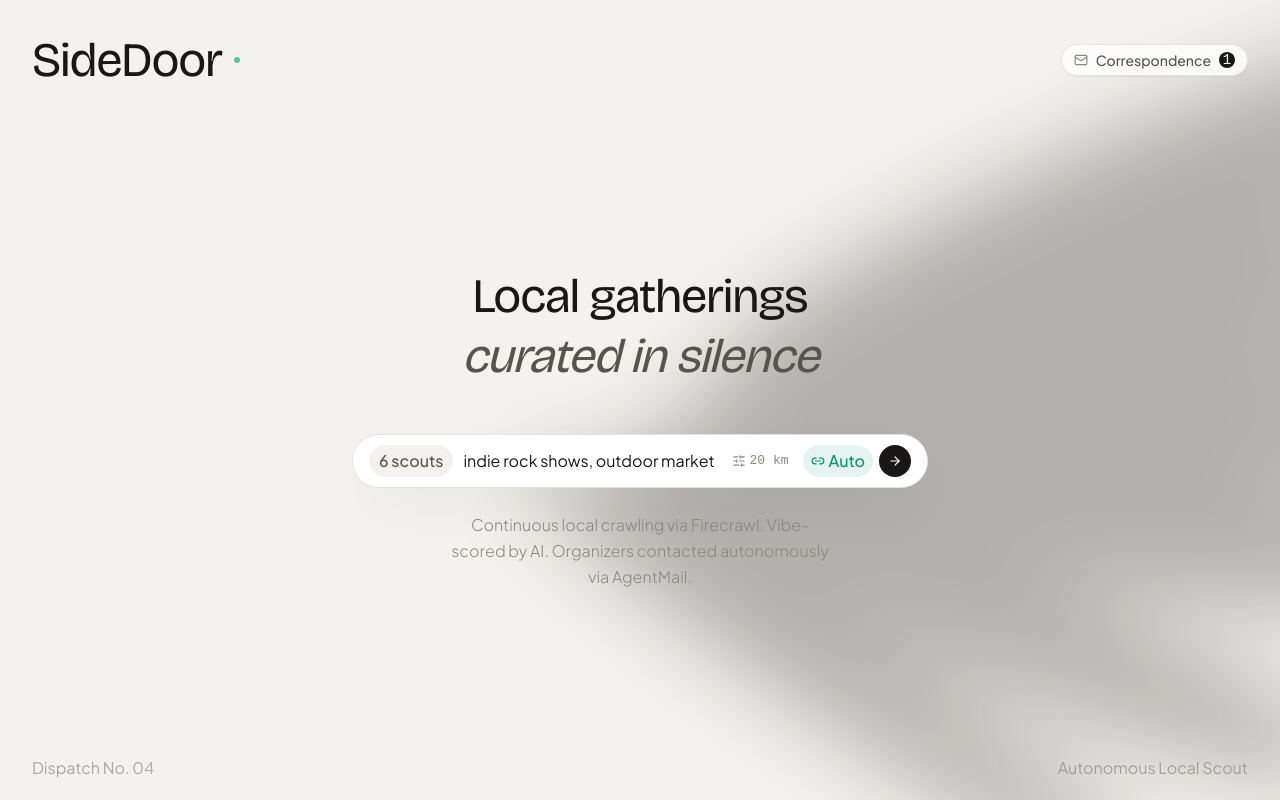
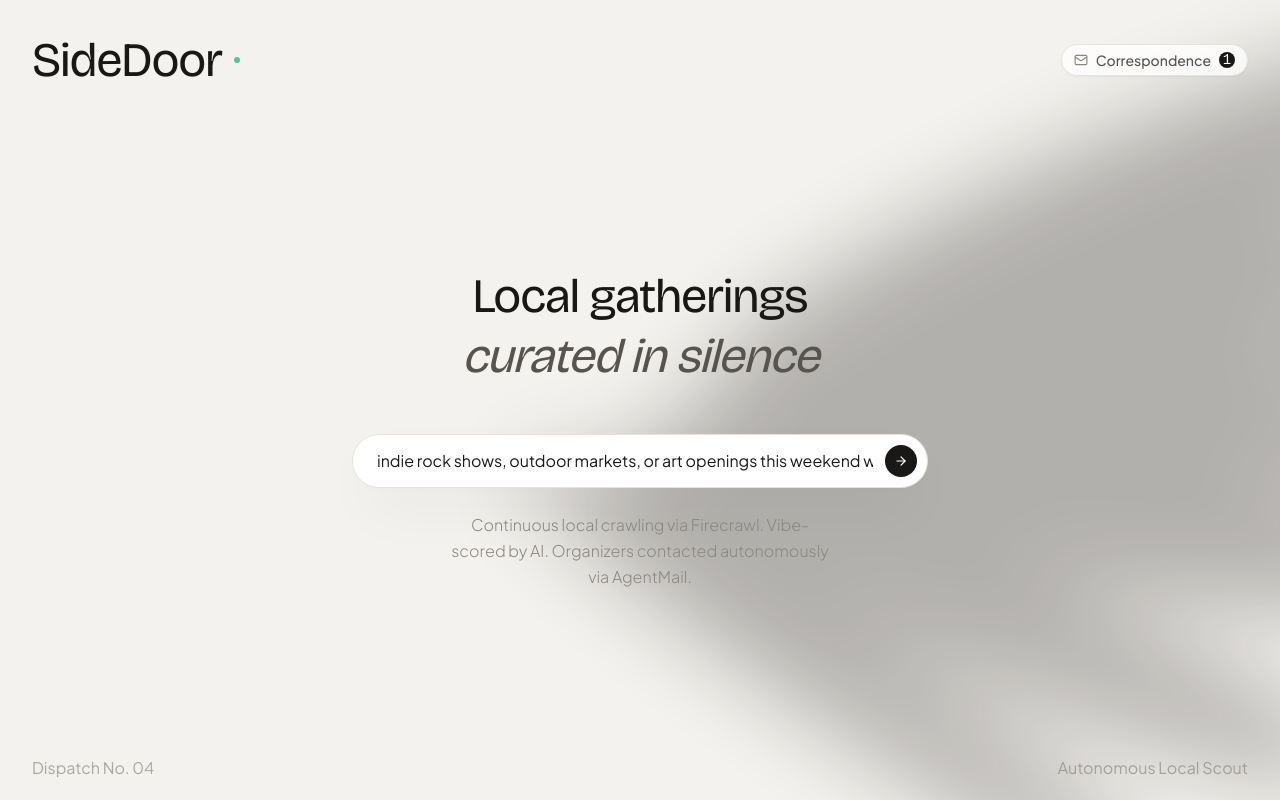
Before and after one commit to 1ewig/sidedoor-convex, a Next.js app: page / in a window 1280 px wide. Built offline with nearby package versions, Linux system fonts and the light colour scheme.

Commit message:
feat: simplify floating dock to ultra-minimal chat input

```diff
--- a/src/app/page.client.tsx
+++ b/src/app/page.client.tsx
@@ -11,11 +11,7 @@ import { CorrespondenceDrawer } from '@/components/agent/CorrespondenceDrawer';
 import { Footer } from '@/components/layout/Footer';
 import { LocalEvent } from '@/types';
 
-const RADIUS_OPTIONS = ['10 km', '20 km', '35 km', '50 km'];
-
 export function PageClient() {
-  const [radiusIndex, setRadiusIndex] = useState(1); // default '20 km'
-  const [autoInquire, setAutoInquire] = useState(true);
   const [isFeedOpen, setIsFeedOpen] = useState(false);
   const [isDrawerOpen, setIsDrawerOpen] = useState(false);
 
@@ -31,13 +27,6 @@ export function PageClient() {
     unreadCount,
     sendEventInquiry,
   } = useAgentMail();
-
-  const handleCycleRadius = () => {
-    const nextIndex = (radiusIndex + 1) % RADIUS_OPTIONS.length;
-    setRadiusIndex(nextIndex);
-    const km = parseInt(RADIUS_OPTIONS[nextIndex] || '20', 10);
-    updateFilters({ radiusKm: km });
-  };
 
   const handleTriggerDiscovery = () => {
     setIsFeedOpen(true);
@@ -95,12 +84,6 @@ export function PageClient() {
         <FloatingDock
           prompt={filters.query}
           onPromptChange={(val) => updateFilters({ query: val })}
-          radiusLabel={RADIUS_OPTIONS[radiusIndex] || '20 km'}
-          onCycleRadius={handleCycleRadius}
-          autoInquire={autoInquire}
-          onToggleAutoInquire={() => setAutoInquire(!autoInquire)}
-          totalScouts={events.length}
-          onToggleResults={() => setIsFeedOpen(!isFeedOpen)}
           onTriggerDiscovery={handleTriggerDiscovery}
         />
 
--- a/src/components/discovery/FloatingDock.tsx
+++ b/src/components/discovery/FloatingDock.tsx
@@ -1,26 +1,14 @@
-import { SlidersHorizontal, Link2, ArrowRight } from 'lucide-react';
+import { ArrowRight } from 'lucide-react';
 
 interface FloatingDockProps {
   prompt: string;
   onPromptChange: (val: string) => void;
-  radiusLabel: string;
-  onCycleRadius: () => void;
-  autoInquire: boolean;
-  onToggleAutoInquire: () => void;
-  totalScouts: number;
-  onToggleResults: () => void;
   onTriggerDiscovery: () => void;
 }
 
 export function FloatingDock({
   prompt,
   onPromptChange,
-  radiusLabel,
-  onCycleRadius,
-  autoInquire,
-  onToggleAutoInquire,
-  totalScouts,
-  onToggleResults,
   onTriggerDiscovery,
 }: FloatingDockProps) {
   const handleKeyDown = (e: React.KeyboardEvent<HTMLInputElement | HTMLTextAreaElement>) => {
@@ -32,18 +20,8 @@ export function FloatingDock({
 
   return (
     <div className="relative w-full max-w-xl mx-auto">
-      {/* Minimal Unified Dock */}
-      <div className="bg-[var(--theme-bg-surface)] rounded-full px-3 py-2 sm:px-4 sm:py-2.5 shadow-[var(--shadow-ambient)] border border-[var(--theme-border-subtle)] hover:border-[var(--theme-border-strong)] transition-all focus-within:border-[var(--theme-text-primary)]/40 focus-within:shadow-[var(--shadow-float)] flex items-center gap-2.5">
-        {/* Scouts Count Chip */}
-        <button
-          type="button"
-          onClick={onToggleResults}
-          title="Toggle discovered scouts feed"
-          className="shrink-0 px-2.5 py-1 rounded-full bg-[var(--theme-bg-base)] text-[var(--text-2xs)] font-medium text-[var(--theme-text-secondary)] hover:text-[var(--theme-text-primary)] hover:bg-[var(--theme-border-subtle)] transition cursor-pointer"
-        >
-          {totalScouts} scouts
-        </button>
-
+      {/* Ultra-Minimal Unified Dock */}
+      <div className="bg-[var(--theme-bg-surface)] rounded-full pl-5 pr-2 py-2 sm:pl-6 sm:pr-2.5 sm:py-2.5 shadow-[var(--shadow-ambient)] border border-[var(--theme-border-subtle)] hover:border-[var(--theme-border-strong)] transition-all focus-within:border-[var(--theme-text-primary)]/40 focus-within:shadow-[var(--shadow-float)] flex items-center gap-3">
         {/* Input */}
         <input
           type="text"
@@ -54,45 +32,16 @@ export function FloatingDock({
           placeholder="What kind of gatherings are you scouting for?"
         />
 
-        {/* Controls & Submit */}
-        <div className="flex items-center gap-1.5 shrink-0">
-          {/* Radius Button */}
-          <button
-            type="button"
-            onClick={onCycleRadius}
-            title="Search Perimeter"
-            className="flex items-center gap-1 px-2 py-1 rounded-full hover:bg-[var(--theme-bg-base)] text-[var(--theme-text-muted)] hover:text-[var(--theme-text-primary)] text-[var(--text-2xs)] font-mono transition cursor-pointer"
-          >
-            <SlidersHorizontal className="w-3.5 h-3.5" />
-            <span>{radiusLabel}</span>
-          </button>
-
-          {/* Auto-Inquire Toggle */}
-          <button
-            type="button"
-            onClick={onToggleAutoInquire}
-            title={autoInquire ? 'Auto-Inquire via AgentMail: Active' : 'Auto-Inquire via AgentMail: Off'}
-            className={`flex items-center gap-1 px-2 py-1 rounded-full text-[var(--text-2xs)] transition cursor-pointer ${
-              autoInquire
-                ? 'bg-[var(--theme-brand-accent)]/10 text-[var(--theme-brand-accent)] font-medium'
-                : 'text-[var(--theme-text-muted)] hover:text-[var(--theme-text-primary)] hover:bg-[var(--theme-bg-base)]'
-            }`}
-          >
-            <Link2 className="w-3.5 h-3.5" />
-            <span className="hidden sm:inline">Auto</span>
-          </button>
-
         {/* Action Trigger Button */}
         <button
           type="button"
           onClick={onTriggerDiscovery}
           aria-label="Discover Gatherings"
-            className="w-8 h-8 rounded-full bg-[var(--theme-text-primary)] text-[var(--theme-bg-surface)] flex items-center justify-center hover:opacity-90 active:scale-95 transition-all shadow-xs cursor-pointer"
+          className="w-8 h-8 rounded-full bg-[var(--theme-text-primary)] text-[var(--theme-bg-surface)] flex items-center justify-center hover:opacity-90 active:scale-95 transition-all shadow-xs shrink-0 cursor-pointer"
         >
           <ArrowRight className="w-3.5 h-3.5" />
         </button>
       </div>
     </div>
-    </div>
   );
 }
```
Lines whose indentation alone changed are shown as unchanged.
